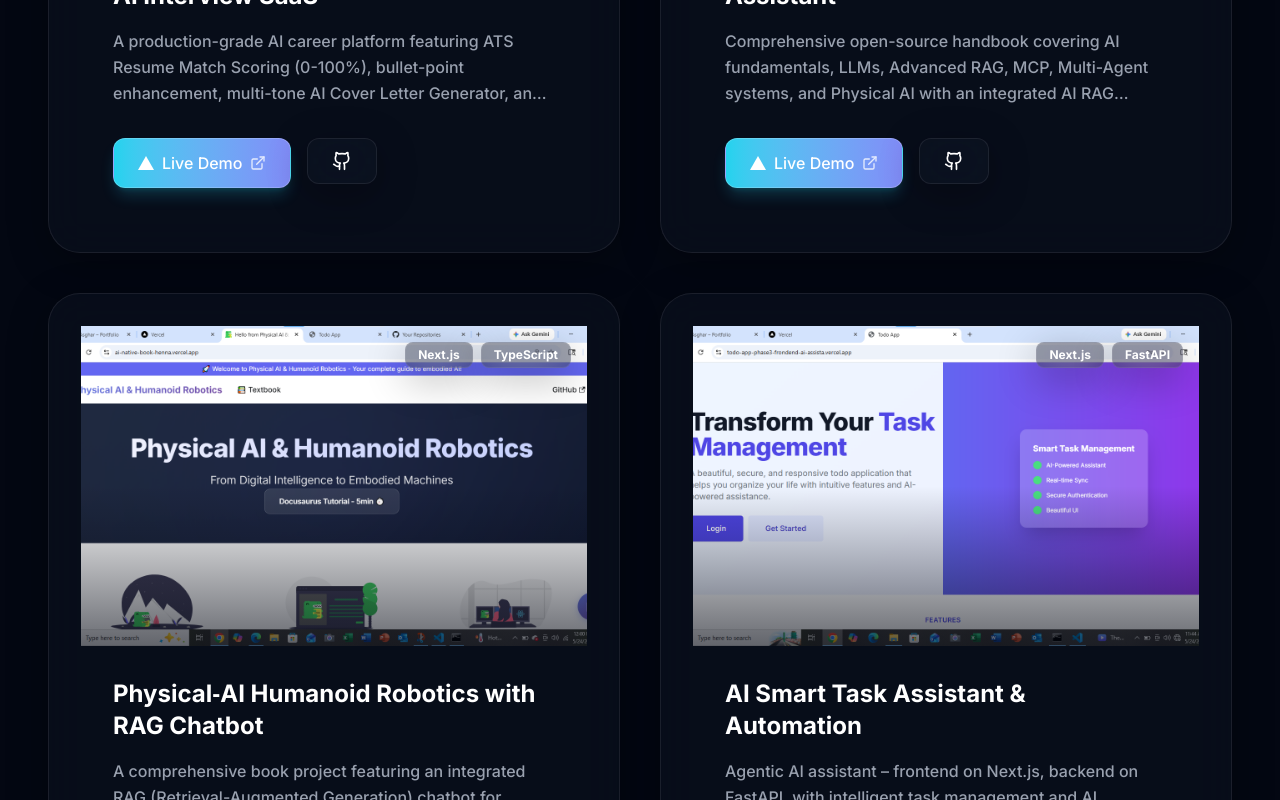
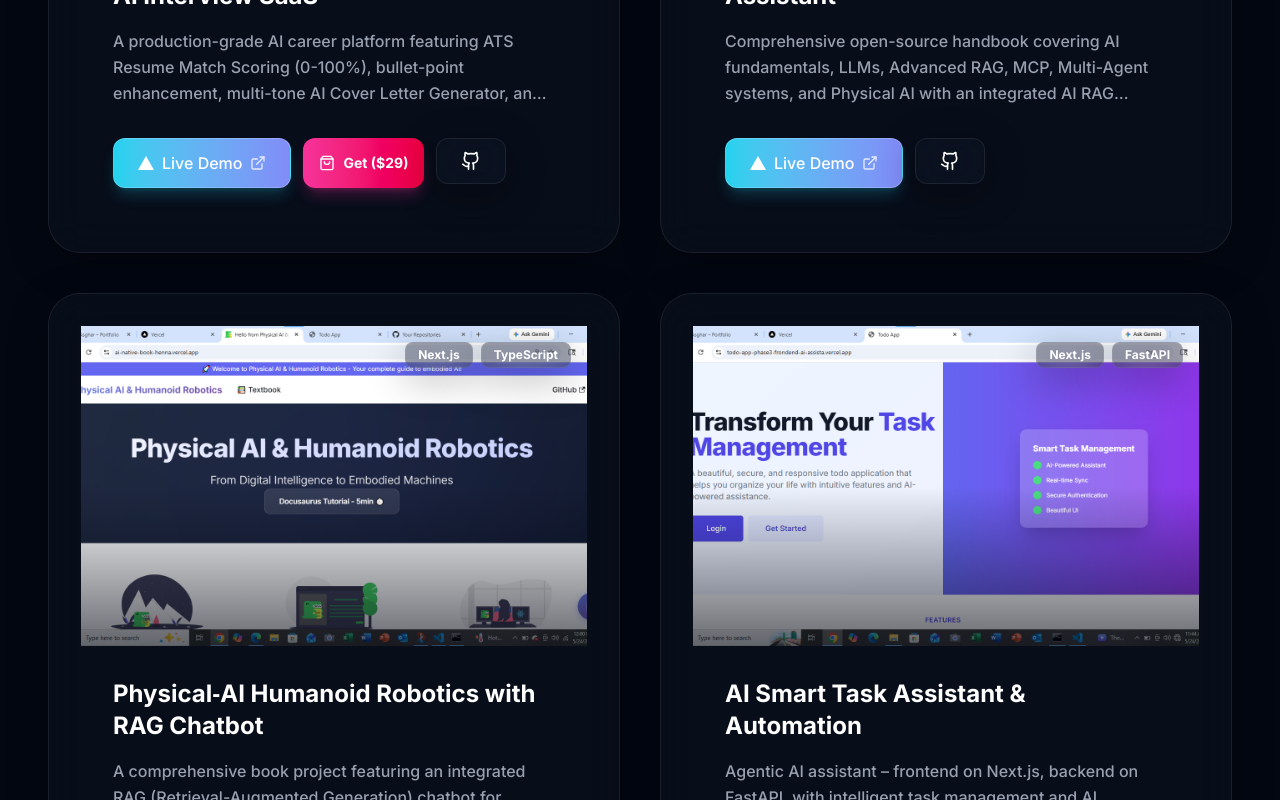
Before and after one commit to tariq765/my-portfolio, a Next.js app: page / in a window 1280 px wide. Shown: the part 5580-6380 px from the top of the page. Built offline with nearby package versions, Linux system fonts and the light colour scheme.

Commit message:
feat: add Gumroad Buy button to Projects cards

```diff
--- a/app/components/Projects.tsx
+++ b/app/components/Projects.tsx
@@ -1,7 +1,7 @@
 'use client';
 
 import { projects } from '@/lib/data';
-import { Github, ExternalLink, Code2 } from 'lucide-react';
+import { Github, ExternalLink, Code2, ShoppingBag } from 'lucide-react';
 import { motion } from 'framer-motion';
 import Image from 'next/image';
 import Button from '@/app/components/Button';
@@ -43,7 +43,9 @@ export default function Projects() {
         whileInView="visible"
         viewport={{ once: true }}
       >
-        {projects.map((p, idx) => (
+        {projects.map((p) => {
+          const projectItem = p as Record<string, any>;
+          return (
             <Card key={p.title} className="p-0 overflow-hidden flex flex-col h-full">
               <div className="relative h-64 sm:h-80 w-full overflow-hidden">
                 <Image
@@ -71,10 +73,10 @@ export default function Projects() {
                   {p.description}
                 </p>
 
-              <div className="mt-auto flex gap-4">
+                <div className="mt-auto flex flex-wrap gap-3">
                   <Button
                     href={p.demo}
-                  className="flex-1 py-3 bg-gradient-to-r from-primary to-secondary text-white font-bold rounded-xl shadow-lg shadow-primary/20 flex items-center justify-center gap-2 transition-transform hover:scale-[1.02]"
+                    className="flex-1 min-w-[120px] py-3 bg-gradient-to-r from-primary to-secondary text-white font-bold rounded-xl shadow-lg shadow-primary/20 flex items-center justify-center gap-2 transition-transform hover:scale-[1.02]"
                   >
                     <svg className="w-4 h-4 fill-current" viewBox="0 0 24 24">
                       <path d="M24 22.525H0l12-21.05 12 21.05z" />
@@ -82,9 +84,20 @@ export default function Projects() {
                     <span>Live Demo</span>
                     <ExternalLink size={16} className="opacity-80" />
                   </Button>
+                  {projectItem.buyUrl && (
+                    <a
+                      href={projectItem.buyUrl}
+                      target="_blank"
+                      rel="noopener noreferrer"
+                      className="py-3 px-4 bg-gradient-to-r from-pink-500 to-rose-600 hover:from-pink-600 hover:to-rose-700 text-white font-bold text-sm rounded-xl shadow-lg shadow-pink-500/25 flex items-center justify-center gap-2 transition-transform hover:scale-[1.02]"
+                    >
+                      <ShoppingBag size={16} />
+                      <span>Get ({projectItem.price})</span>
+                    </a>
+                  )}
                   <Button
                     href={p.github}
-                  className="px-5 py-3 glass hover:bg-white/10 text-white rounded-xl border-white/10 flex items-center justify-center gap-2 transition-colors"
+                    className="px-4 py-3 glass hover:bg-white/10 text-white rounded-xl border-white/10 flex items-center justify-center gap-2 transition-colors"
                     aria-label="View on GitHub"
                   >
                     <Github size={20} />
@@ -92,7 +105,8 @@ export default function Projects() {
                 </div>
               </div>
             </Card>
-        ))}
+          );
+        })}
       </motion.div>
     </section>
   );
```
Lines whose indentation alone changed are shown as unchanged.
